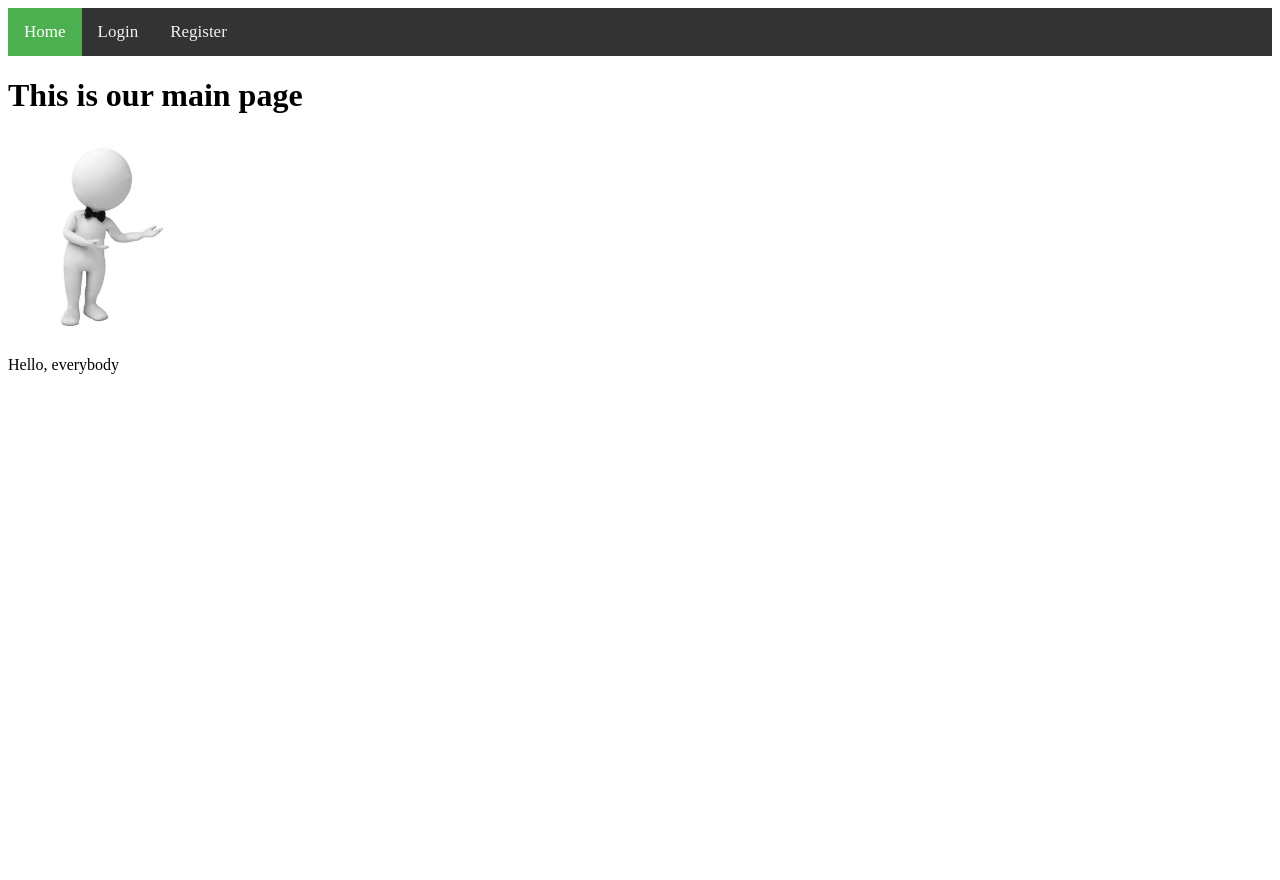
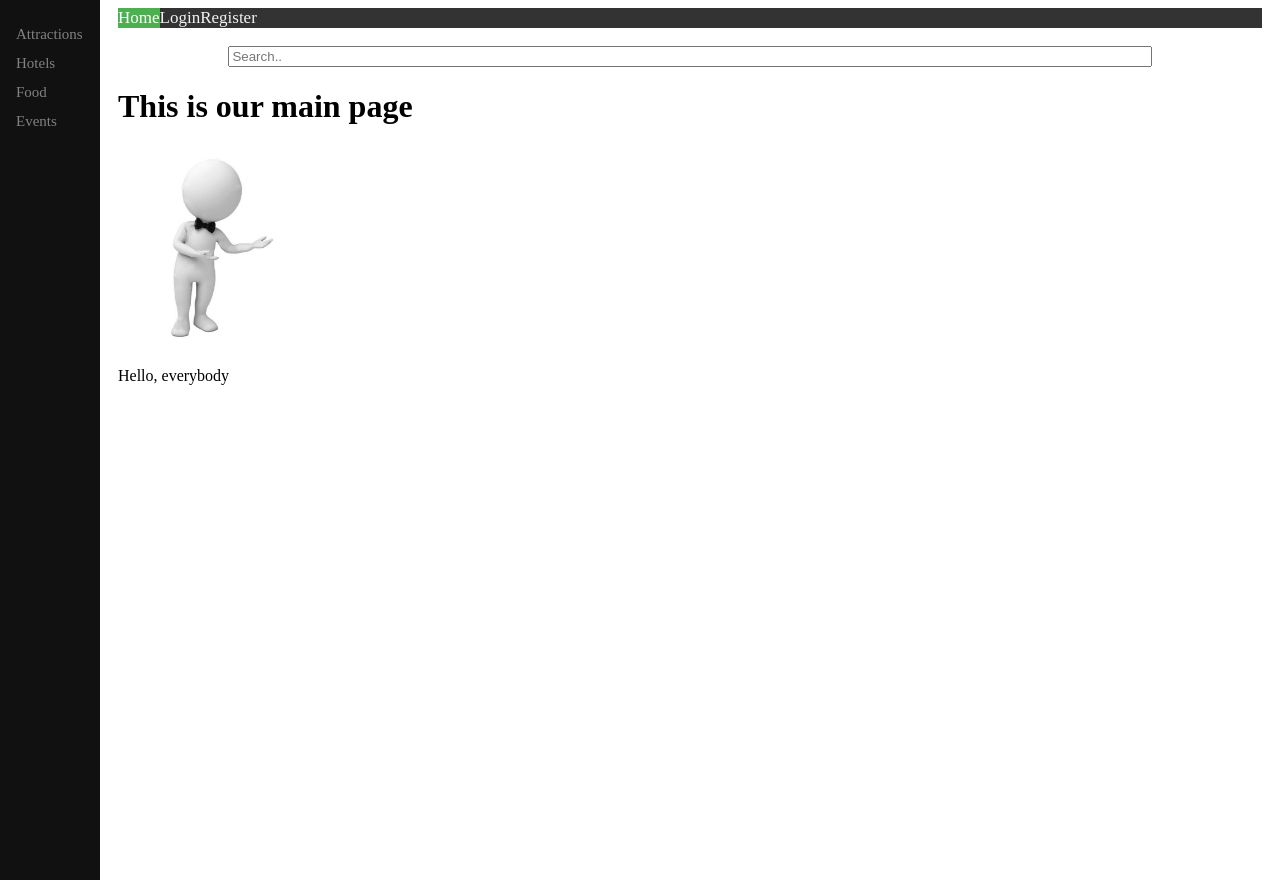
Before and after one commit to sergeinder/WebPrograming, a FastAPI app: page /pages/main in a window 1280 px wide. Run offline with FastAPI, Linux system fonts and the light colour scheme.

Commit message:
Create navigate panel and modify login like register

```diff
--- a/app/static/css/navigate.css
+++ b/app/static/css/navigate.css
@@ -12,7 +12,6 @@
     display: block;
     color: #f2f2f2;
     text-align: center;
-    padding: 14px 16px;
     text-decoration: none;
     font-size: 17px;
 }
--- /dev/null
+++ b/app/static/css/sidenav.css
@@ -0,0 +1,38 @@
+/* The sidebar menu */
+.sidenav {
+    height: 100%; /* Full-height: remove this if you want "auto" height */
+    width: 100px; /* Set the width of the sidebar */
+    position: fixed; /* Fixed Sidebar (stay in place on scroll) */
+    z-index: 1; /* Stay on top */
+    top: 0; /* Stay at the top */
+    left: 0;
+    background-color: #111; /* Black */
+    overflow-x: hidden; /* Disable horizontal scroll */
+    padding-top: 20px;
+}
+
+/* The navigation menu links */
+.sidenav a {
+    padding: 6px 8px 6px 16px;
+    text-decoration: none;
+    font-size: 15px;
+    color: #818181;
+    display: block;
+}
+
+/* When you mouse over the navigation links, change their color */
+.sidenav a:hover {
+    color: #f1f1f1;
+}
+
+/* Style page content */
+.main {
+    margin-left: 100px; /* Same as the width of the sidebar */
+    padding: 0px 10px;
+}
+
+/* On smaller screens, where height is less than 450px, change the style of the sidebar (less padding and a smaller font size) */
+@media screen and (max-height: 450px) {
+    .sidenav {padding-top: 15px;}
+    .sidenav a {font-size: 18px;}
+}
--- a/app/templates/login.html
+++ b/app/templates/login.html
@@ -31,7 +31,8 @@
     </div>
 
     <div class="container signin">
-    <p>Don't have an account? <a href="http://localhost:8000/pages/Register">Register</a>.</p>
+    <p>Don't have an account? <a href="http://localhost:8000/pages/register">Register</a>.</p>
     </div>
+</form>
 </body>
 </html>
--- a/app/templates/mainPage.html
+++ b/app/templates/mainPage.html
@@ -7,18 +7,30 @@
     <meta http-equiv="X-UA-Compatible" content="ie=edge">
     <link rel = "icon" type="image/png" href="{{url_for('static',path='images/favicon.png')}}">
     <link rel ="stylesheet" href="{{ url_for('static', path='/css/navigate.css') }}">
+    <link rel ="stylesheet" href="{{ url_for('static', path='/css/sidenav.css') }}">
     <title>Main</title>
 </head>
 <body>
+    <div class="sidenav">
+      <a href="#">Attractions</a>
+      <a href="#">Hotels</a>
+      <a href="#">Food</a>
+      <a href="#">Events</a>
+    </div>
+    <div class="main">
         <div class="navbar">
           <a href="http://localhost:8000/pages/main" class="active">Home</a>
           <a href="http://localhost:8000/pages/login">Login</a>
           <a href="http://localhost:8000/pages/register">Register</a>
         </div>
+        <br>
+        <input type="text" placeholder="Search.." style="width: 80%; margin-left: auto; margin-right: auto;display: block;">
         <h1>This is our main page</h1>
         <img src="{{url_for('static',path='images/hello.jpg')}}"
              width="200"
              height="200">
+            <!-- Side navigation -->
         <p>Hello, everybody</p>
+    </div>
 </body>
 </html>
```
Also changed, not shown: app/templates/register.html (+3 -4 lines). Lines whose indentation alone changed are shown as unchanged.
